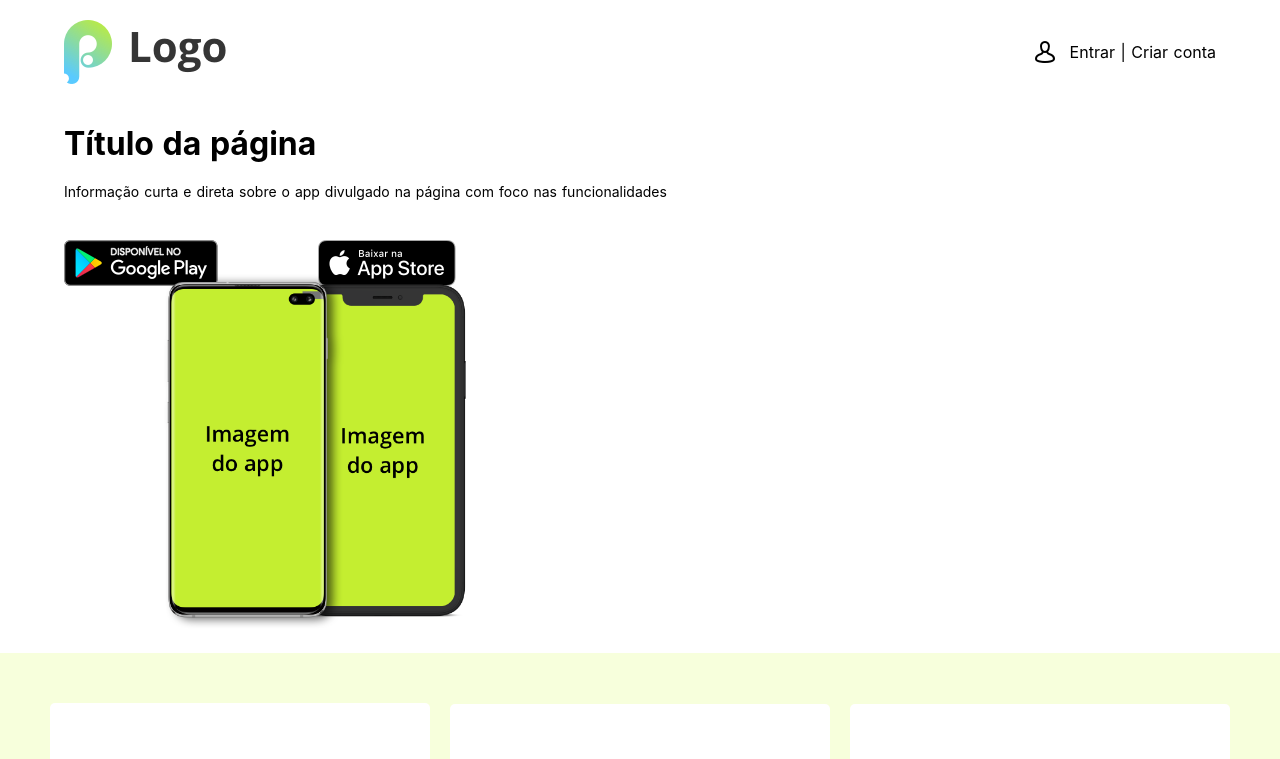
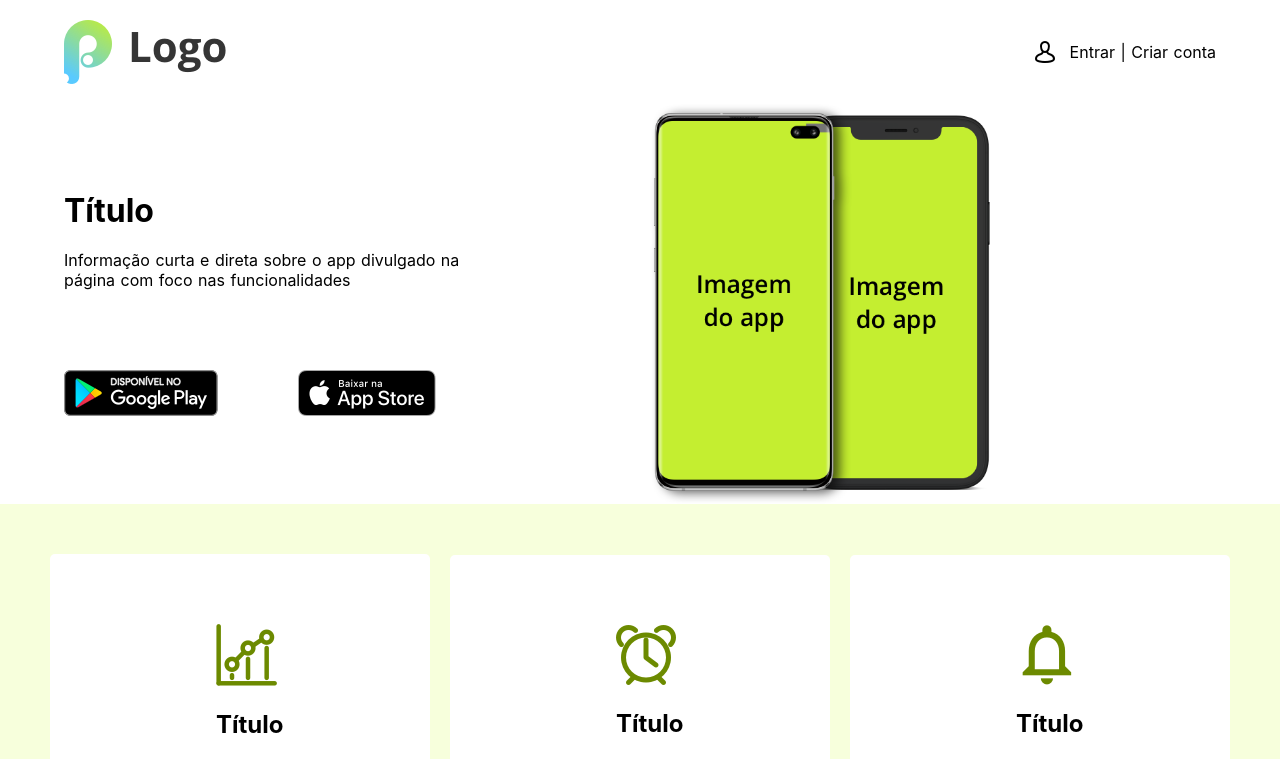
Before and after one commit to victorbiasibetti/vagas_fullstack, a Nuxt app: page / in a window 1280 px wide. Shown: the top 759 px of the page. Built offline with nearby package versions, Linux system fonts and the light colour scheme.

Commit message:
ajuste footer

```diff
--- a/pages/index.vue
+++ b/pages/index.vue
@@ -14,24 +14,21 @@
       </div>
     </div>
 
-    <div class="app">
-      <div class="titulo">
-        <h1 class="a-4">Título da página</h1>
-        <p class="a-6">
+    <div class="app-header">
+      <div class="info">
+        <h1>Título</h1>
+        <p>
           Informação curta e direta sobre o app divulgado na página com foco nas
           funcionalidades
         </p>
-        <div class="icons">
+        <div class="lojas">
           <img src="../layout/assets/google-play_3.png" />
           <img
-            class="apple"
             src="../layout/assets/download-on-the-app-store-badge-ptbr-rgb-blk-092917_3.png"
           />
         </div>
       </div>
-      <div class="mobile">
-        <img src="../layout/assets/group-9.png" />
-      </div>
+      <img src="../layout/assets/group-9.png" />
     </div>
 
     <div class="information">
@@ -139,7 +136,6 @@
         <div class="lojas">
           <img src="../layout/assets/google-play_3.png" />
           <img
-            class="apple"
             src="../layout/assets/download-on-the-app-store-badge-ptbr-rgb-blk-092917_3.png"
           />
         </div>
@@ -315,32 +311,28 @@ ul {
 .logo-img {
   padding: 0 5%;
 }
-.app {
+
+.app-header {
+  display: grid;
+  grid-template-columns: 1fr 1fr;
+  grid-gap: 20px;
+  padding: 0 5%;
+}
+.app-header > .info {
   display: flex;
-  flex-wrap: wrap;
-  align-items: center;
-
-  margin: 0 auto;
-  padding: 20px 5%;
+  flex-direction: column;
+  justify-content: center;
 }
-.mobile > img {
+.app-header > img {
   width: 60%;
-  margin: 0 20%;
+  margin-right: 25%;
 }
-.titulo {
-  align-items: center;
-  max-height: 150px;
+.app-header > .info > h1 {
+  margin-bottom: 20px;
 }
-.titulo > h1 {
-  padding-bottom: 20px;
-}
-.titulo > p {
-  font-size: 14px;
-  padding-bottom: 40px;
-  padding-right: 60px;
-}
-.apple {
-  margin-left: 100px;
+.app-header > .info > p {
+  margin-bottom: 80px;
+  padding-right: 25%;
 }
 .information {
   background: #f7ffdc;
@@ -634,9 +626,20 @@ ul {
   display: grid;
   grid-column: 1/5;
   grid-row: 2;
-  align-self: flex-end;
+  margin-top: 30px;
+  display: block;
+  font-size: 14px;
 }
 .footer > p > span {
   font-weight: bold;
 }
+
+.lojas {
+  display: flex;
+  flex-direction: row;
+  justify-content: flex-start;
+}
+.lojas > img {
+  padding-right: 80px;
+}
 </style>
```
